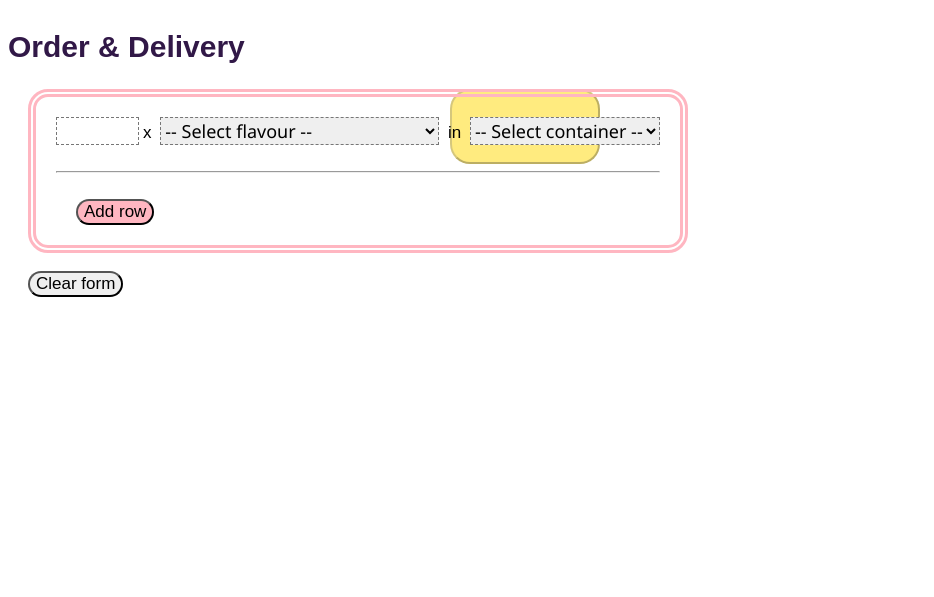
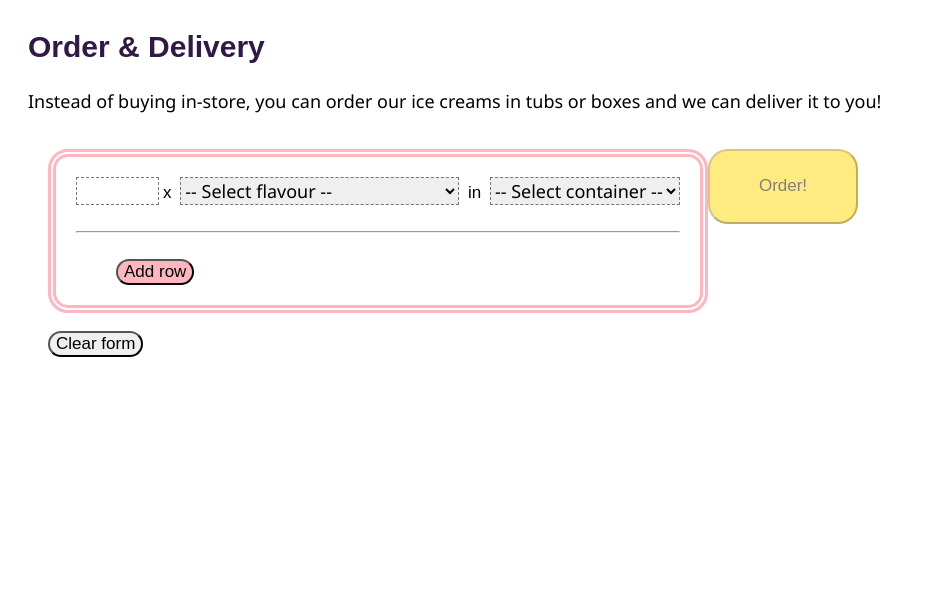
Before and after one commit to IsaacYao20036/project, a Flask app: a page that uses templates/order_&_delivery.html in a window 1280 px wide. Shown: the part 67-664 px from the top of the page, without its empty margins (0-934 px from the left). Run offline with Flask 3, Linux system fonts and the light colour scheme; data comes from the database, SQL or seed files in the repository; some web fonts are replaced.

Commit message:
changed padding and added text in order page

```diff
--- a/static/css/style.css
+++ b/static/css/style.css
@@ -212,9 +212,13 @@ details .item .item_text {
 *  ORDER & DELIVERY PAGE  *
 **************************/
 
+.order_text {
+    padding-left: 20px;
+}
+
 #order_interface {
     width: fit-content;
-    left: 20px;
+    left: 40px;
     border-width: 8px;
     border-style: double;
     border-radius: 20px;
@@ -243,7 +247,7 @@ span {
 }
 
 button {
-    left: 20px;
+    left: 40px;
     border-radius: 20px;
     font-size: 17px;
     font-family: Arial, Helvetica, sans-serif;
@@ -253,7 +257,7 @@ button {
     position: absolute;
     height: 75px;
     width: 150px;
-    left: 35%;
+    left: 700px;
     background-color: gold;
     color: black;
 }
--- a/templates/about_us.html
+++ b/templates/about_us.html
@@ -4,7 +4,7 @@
 <h2 class="about_h2">About Us</h2>
 <div class="about_content">
 
-    <p>First established in Christchurch in 1907 by the wondrous Wizen Willieotter, we are a famous New Zealand ice cream brand known for our innovative flavours and toppings,
+    <p>First established in Christchurch in 1907 by the wondrous Wizen Willieotter, we are a famous New Zealand ice-cream brand known for our innovative flavours and toppings,
     made from real ingredients fresh from their sources.
     We have many stores across New Zealand, and we are also renowned the world over.
     Many kiwis and tourists from across the globe come to our stores to try our yummy ice creams!</p>
--- a/templates/order_&_delivery.html
+++ b/templates/order_&_delivery.html
@@ -1,6 +1,9 @@
 {% extends "layout.html" %}
 {% block content %}
-<h2>Order & Delivery</h2>
+
+<h2 class="order_text">Order & Delivery</h2>
+<p class="order_text">Instead of buying in-store, you can order our ice creams in tubs or boxes and we can deliver it to you!</p>
+<br>
 
 <form>
 
```
